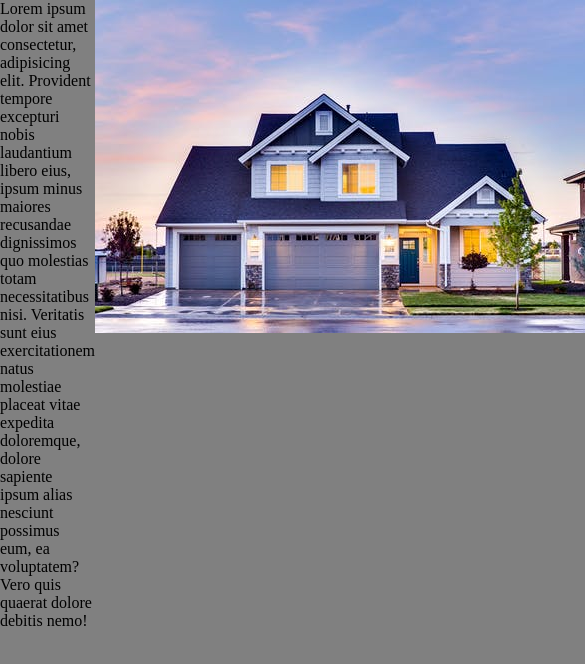
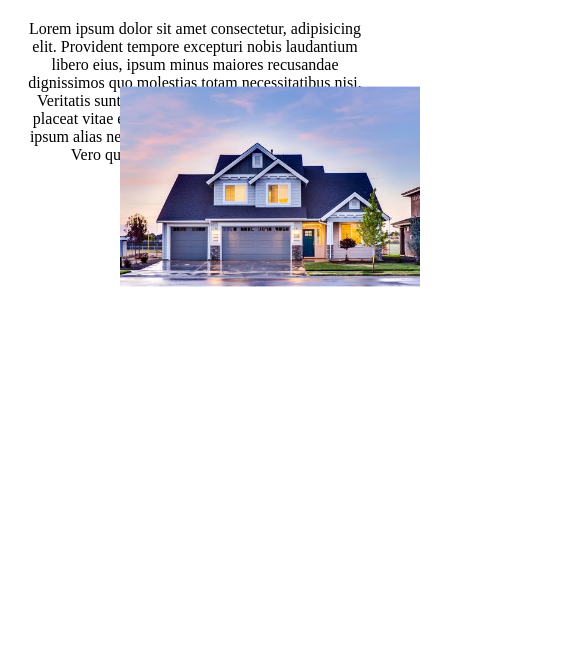
Before and after one commit to rabeahmed2002/destined-project, a plain HTML site: page index.html in a window 390 px wide. Shown: the whole page, 585 px wide, since content can reach past the window. Drawn offline with Linux system fonts and the light colour scheme.

Commit message:
second commit

```diff
--- a/container.css
+++ b/container.css
@@ -4,10 +4,31 @@
 }
 
 body{
-    background: gray;
+    background: rgb(255, 255, 255);
 }
 
 .container{
     display: flex;
     flex: row;
 }
+
+.container-para{
+    margin: 20px 20px;
+}
+
+.container-img{
+    margin: 20px 20px;
+}
+
+@media (max-width: 800px) {
+    .container-img{
+        position: absolute;
+        transform: scale(0.6);
+        display: flex;
+        align-items: center;
+        justify-content: center;
+    }
+    .container-para{
+        text-align: center;
+    }
+}
--- a/index.html
+++ b/index.html
@@ -4,7 +4,7 @@
     <meta charset="UTF-8">
     <meta http-equiv="X-UA-Compatible" content="IE=edge">
     <meta name="viewport" content="width=device-width, initial-scale=1">
-    <link rel="stylesheet" href="style.css">
+    <!-- <link rel="stylesheet" href="style.css"> -->
     <link rel="stylesheet" href="container.css">
     <title>destined practice project</title>
 </head>
@@ -15,7 +15,7 @@
 
         <div class="header">
 
-            <img class="header-pic" src="pic1.jpg">
+            <img class="header-pic" src="images/pic1.jpg">
 
             <div class="header-text-para">
 
@@ -30,47 +30,6 @@
             </div>
 
         </div>
-
-    </div>  -->
-
-    <!-- <div class="menu-section">
-
-        <div class="menu-section__text">
-
-            <h2 class="menu-section__title">
-                LOREM IPSUM DOLOR SIT SMET.
-            </h2>
-
-            <p class="menu-section__para">
-                Lorem ipsum dolor sit amet. A harum obcaecati vel veniam fugit aut inventore voluptatem qui ducimus obcaecati. Eos deleniti consequuntur est quod amet et quia porro ut dolor repellendus.
-            </p>
-
-        </div>
-    </div>
-
-    <div class="box-section">
-
-        <div class="box-section__text">
-
-            <h3 class="box-section__title">
-                Lorem ipsum dolor sit amet. Non distinctio illo et voluptates
-            </h3>
-
-            <h5 class="box-section__heading">
-                Lorem Epsum
-            </h5>
-
-            <p class="box-section__para">
-                Lorem ipsum dolor sit amet. A harum obcaecati vel veniam fugit aut inventore voluptatem qui ducimus obcaecati. Eos deleniti consequuntur est quod amet et quia porro ut dolor repellendus.
-            </p>
-
-            <button class="box-section__btn">
-                Lorem Epsum
-            </button>
-
-        </div>
-
-        <img class="box-section__image" src="pic2.jpg">
 
     </div>
 
@@ -111,7 +70,7 @@
 
         </div>
 
-        <img class="box-section__image" src="pic2.jpg">
+        <img class="box-section__image" src="images/pic2.jpg">
 
     </div>
 
@@ -128,25 +87,52 @@
             </p>
 
         </div>
-    </div> -->
+    </div>
 
-    <div class="container">
+    <div class="box-section">
 
-        <div class="container-para">
+        <div class="box-section__text">
 
-            <p class="para">Lorem ipsum dolor sit amet consectetur, adipisicing elit. Provident tempore excepturi nobis laudantium libero eius, ipsum minus maiores recusandae dignissimos quo molestias totam necessitatibus nisi. Veritatis sunt eius exercitationem natus molestiae placeat vitae expedita doloremque, dolore sapiente ipsum alias nesciunt possimus eum, ea voluptatem? Vero quis quaerat dolore debitis nemo!</p>
+            <h3 class="box-section__title">
+                Lorem ipsum dolor sit amet. Non distinctio illo et voluptates
+            </h3>
+
+            <h5 class="box-section__heading">
+                Lorem Epsum
+            </h5>
+
+            <p class="box-section__para">
+                Lorem ipsum dolor sit amet. A harum obcaecati vel veniam fugit aut inventore voluptatem qui ducimus obcaecati. Eos deleniti consequuntur est quod amet et quia porro ut dolor repellendus.
+            </p>
+
+            <button class="box-section__btn">
+                Lorem Epsum
+            </button>
 
         </div>
 
-        <div class="container-img">
-            <img class="container-img" src="images/pic2.jpg">
-        </div>
+        <img class="box-section__image" src="images/pic2.jpg">
 
     </div>
 
-    <!-- <div class="contact-box">
+    <div class="menu-section">
 
-        <img class="contact-box__img" src="pic3.jpg">
+        <div class="menu-section__text">
+
+            <h2 class="menu-section__title">
+                LOREM IPSUM DOLOR SIT SMET.
+            </h2>
+
+            <p class="menu-section__para">
+                Lorem ipsum dolor sit amet. A harum obcaecati vel veniam fugit aut inventore voluptatem qui ducimus obcaecati. Eos deleniti consequuntur est quod amet et quia porro ut dolor repellendus.
+            </p>
+
+        </div>
+    </div>
+
+    <div class="contact-box">
+
+        <img class="contact-box__img" src="images/pic3.jpg">
 
         <div class="contact-box-box">
             <form>
@@ -159,6 +145,20 @@
 
     </div> -->
 
+    <div class="container">
+
+        <div class="container-para">
+
+            <p>Lorem ipsum dolor sit amet consectetur, adipisicing elit. Provident tempore excepturi nobis laudantium libero eius, ipsum minus maiores recusandae dignissimos quo molestias totam necessitatibus nisi. Veritatis sunt eius exercitationem natus molestiae placeat vitae expedita doloremque, dolore sapiente ipsum alias nesciunt possimus eum, ea voluptatem? Vero quis quaerat dolore debitis nemo!</p>
+
+        </div>
+
+        <div class="container-img">
+            <img src="images/pic2.jpg">
+        </div>
+
+    </div>
+
 
 </body>
 </html>
```
Also changed, not shown: images/destined.jpg (renamed from destined.jpg).
